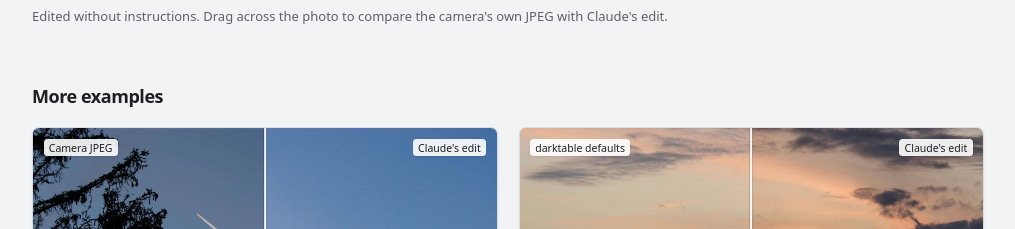
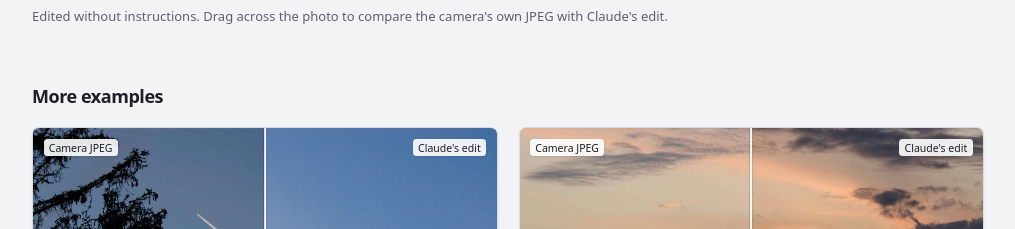
Before and after one commit to sstrabe/Lighttable, a Next.js app in the folder site/: page / in a window 1280 px wide. Shown: the part 960-1189 px from the top of the page, without its empty margins (132-1147 px from the left). Built offline with nearby package versions, Linux system fonts and the light colour scheme.

Commit message:
Label the sunset's before photo as the camera's JPEG
Co-Authored-By: Claude Opus 5.5 <noreply@anthropic.com>
Claude-Session: https://claude.ai/code/session_01F9MWxTm4NgNCXjXq5kHHRE

```diff
--- a/site/src/app/page.tsx
+++ b/site/src/app/page.tsx
@@ -36,11 +36,11 @@ const gallery: { before: string; after: string; alt: string; beforeLabel: string
         caption: "Dusk, with the trees in silhouette. A cleaner, bluer sky and a brighter contrail, with the blacks kept solid.",
     },
     {
-        // A real edit, darktable's default render against Claude's, with lines from its notes.md.
+        // A real edit, the camera's JPEG against Claude's, with lines from its notes.md.
         before: "/photos/dusk-before.jpg",
         after: "/photos/dusk-after.jpg",
         alt: "Dusk over the mountains",
-        beforeLabel: "darktable defaults",
+        beforeLabel: "Camera JPEG",
         caption: "Instructions: “make the sunset pop”. From Claude's notes: “The sky was slightly hazy and flat and the sunset glow looked washed out.” Claude warmed the white balance with a touch of magenta to keep the salmon-pink glow, and lifted the shadows gently to separate the ridges.",
         modules: ["exposure", "color calibration", "sigmoid", "color balance rgb", "local contrast", "tone equalizer"],
     },
--- a/site/src/components/compare.tsx
+++ b/site/src/components/compare.tsx
@@ -6,7 +6,7 @@
 import { useRef, useState, type PointerEvent } from "react";
 import { cx } from "@/components/ui";
 
-export function Compare({ before, after, alt, beforeLabel = "darktable defaults", className, labels = true }: {
+export function Compare({ before, after, alt, beforeLabel = "Camera JPEG", className, labels = true }: {
     before: string;
     beforeLabel?: string;
     after: string;
```
